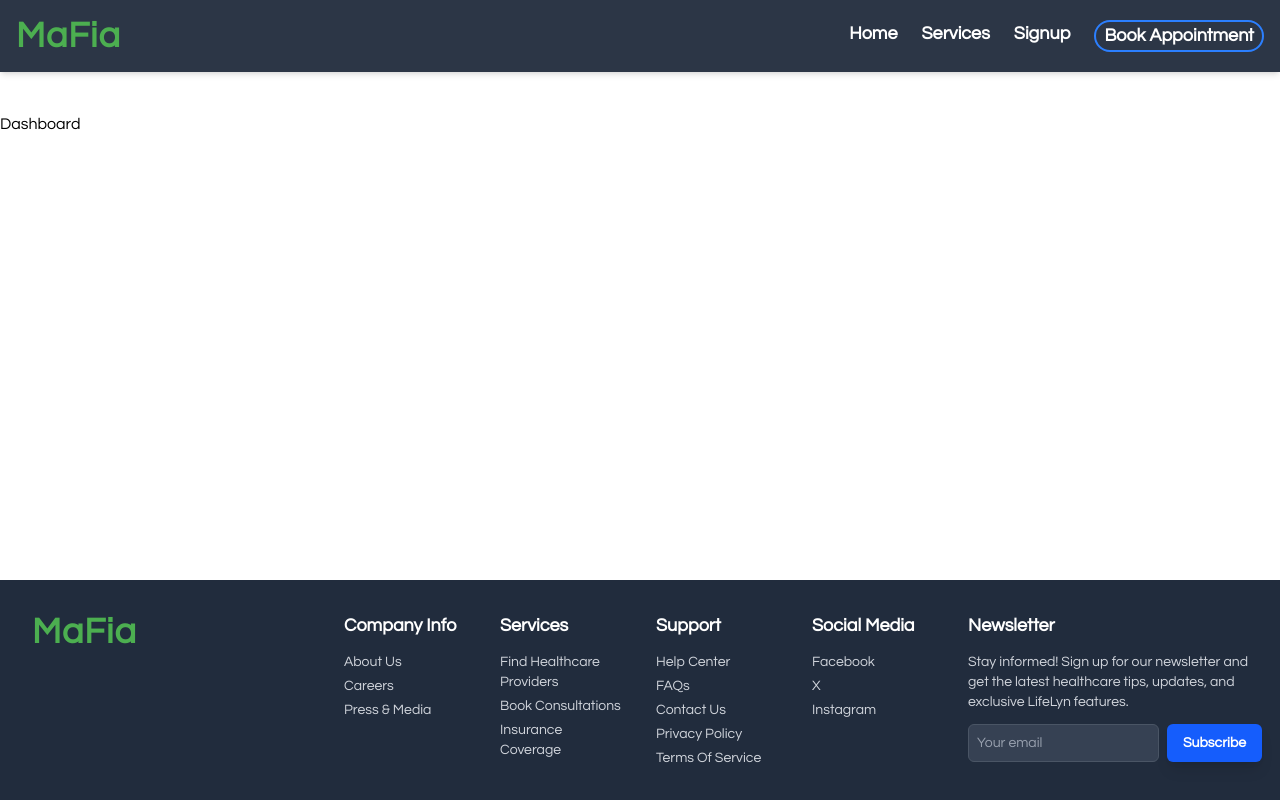
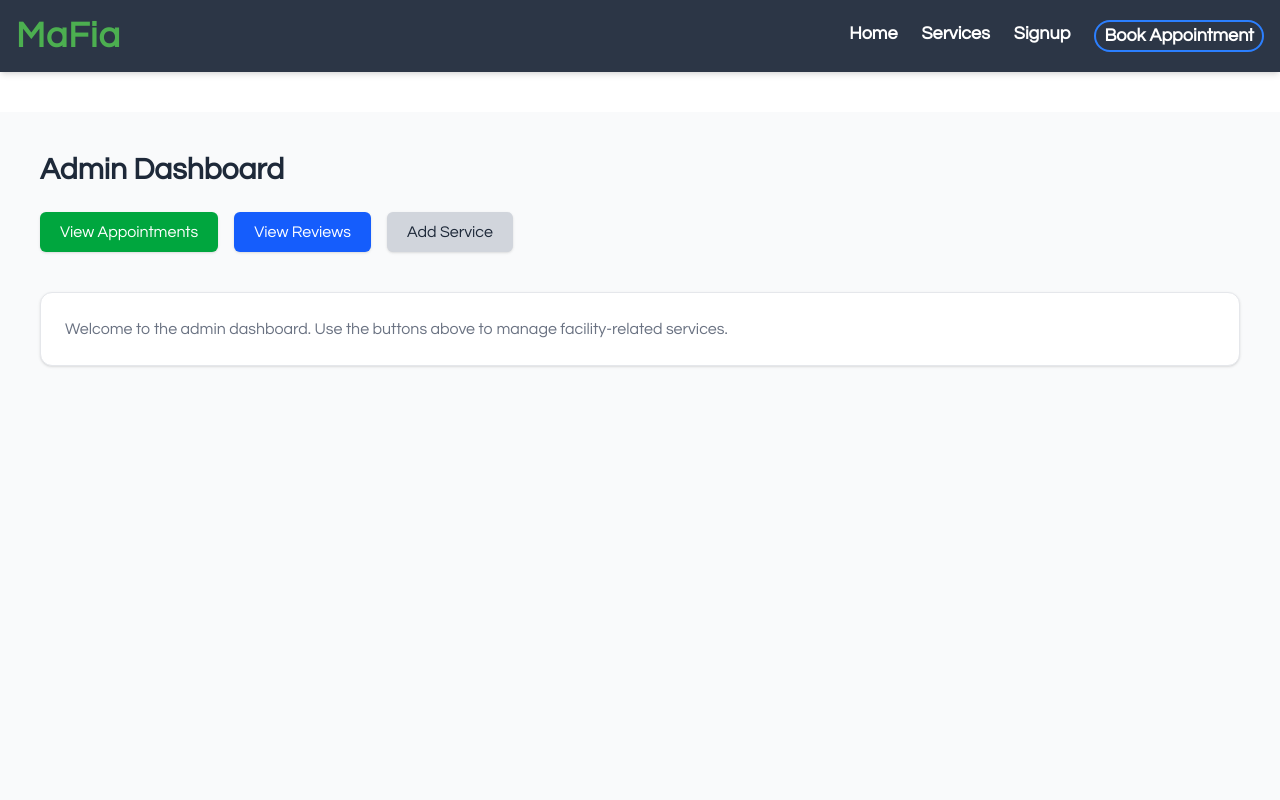
Before and after one commit to MafiaFour-LibProject/mafia-health-app, a React (Vite) app: page /admin in a window 1280 px wide. Shown: the top 800 px of the page. Built offline with nearby package versions, Linux system fonts and the light colour scheme; no server answers.

Commit message:
token verification redirect

```diff
--- a/src/App.jsx
+++ b/src/App.jsx
@@ -68,9 +68,10 @@ function App() {
         { path: "forgot-password", element: <ForgotPassword /> },
         { path: "reset-password", element: <ResetPassword /> },
         { path: "verify-email", element: <VerifyEmailNotice /> },
-        { path: "/auth/verify-email-token", element: <VerifyEmailToken /> },
       ],
     },
+
+    { path: "/verify-email/:token", element: <VerifyEmailToken /> },
 
     // User Routes
     {
--- a/src/pages/admin/AdminDashboard.jsx
+++ b/src/pages/admin/AdminDashboard.jsx
@@ -1,7 +1,45 @@
 // Facility admin dashboard. Lists all services(servicesCard). Button to go to appointments. Button to add service via a modal
 
+import { useNavigate } from "react-router-dom";
+
 const AdminDashboard = () => {
-  return <div>Dashboard</div>;
+  const navigate = useNavigate();
+
+  return (
+    <div className="min-h-screen bg-gray-50 p-6 md:p-10">
+      <div className="max-w-7xl mx-auto">
+        <h1 className="text-2xl md:text-3xl font-bold text-gray-800 mb-6">
+          Admin Dashboard
+        </h1>
+
+        <div className="flex flex-wrap gap-4 mb-10">
+          <button
+            onClick={() => navigate("/admin/appointments")}
+            className="bg-green-600 text-white px-5 py-2 rounded-md hover:bg-green-700 transition text-sm md:text-base shadow"
+          >
+            View Appointments
+          </button>
+          <button
+            onClick={() => navigate("/admin/reviews")}
+            className="bg-blue-600 text-white px-5 py-2 rounded-md hover:bg-blue-700 transition text-sm md:text-base shadow"
+          >
+            View Reviews
+          </button>
+          <button className="bg-gray-300 text-gray-800 px-5 py-2 rounded-md hover:bg-gray-400 transition text-sm md:text-base shadow">
+            Add Service
+          </button>
+        </div>
+
+        {/* Placeholder Content */}
+        <div className="bg-white p-6 rounded-xl shadow border border-gray-200">
+          <p className="text-gray-500 text-sm md:text-base">
+            Welcome to the admin dashboard. Use the buttons above to manage
+            facility-related services.
+          </p>
+        </div>
+      </div>
+    </div>
+  );
 };
 
 export default AdminDashboard;
--- a/src/pages/auth/VerifyEmailToken.jsx
+++ b/src/pages/auth/VerifyEmailToken.jsx
@@ -1,23 +1,15 @@
 import { useEffect, useState } from "react";
-import { useSearchParams, useNavigate } from "react-router-dom";
+import { useNavigate, useParams } from "react-router-dom";
 import { verifyEmailToken } from "../../services/authService";
 
 const VerifyEmailToken = () => {
-  const [searchParams] = useSearchParams();
+  const { token } = useParams();
   const [status, setStatus] = useState("verifying");
   const [message, setMessage] = useState("");
   const navigate = useNavigate();
 
   useEffect(() => {
     const verify = async () => {
-      const token = searchParams.get("token");
-      console.log("Token from URL:", token);
-      if (!token) {
-        setStatus("error");
-        setMessage("Invalid or missing token.");
-        return;
-      }
-
       try {
         await verifyEmailToken(token);
         setStatus("success");
@@ -29,25 +21,17 @@ const VerifyEmailToken = () => {
       }
     };
 
-    verify();
-  }, []);
+    if (token) verify();
+  }, [token, navigate]);
 
   return (
-    <div
-      className="min-h-screen flex items-center justify-center bg-cover bg-center"
-      style={{ backgroundImage: "url('/Drug1.jpg')" }}
-    >
-      <div className="bg-white/50 p-8 rounded-lg shadow-lg w-full max-w-md mx-auto text-center">
-        <h2 className="text-2xl font-bold mb-6 text-gray-800">
-          Email Verification
-        </h2>
-
-        <p className="text-lg text-gray-700 mb-4">
-          {status === "verifying" && "Verifying your email..."}
-          {status === "success" && message}
-          {status === "error" && message}
-        </p>
-      </div>
+    <div className="text-center py-20">
+      <h2 className="text-2xl font-bold mb-4">Email Verification</h2>
+      <p>
+        {status === "verifying" && "Verifying your email..."}
+        {status === "success" && message}
+        {status === "error" && message}
+      </p>
     </div>
   );
 };
--- a/src/pages/user/UserDashboard.jsx
+++ b/src/pages/user/UserDashboard.jsx
@@ -1,7 +1,40 @@
 // Userdashboard. Cards showing profile and appointments, and a button to edit profile via a modal
 
+import { useNavigate } from "react-router-dom";
+
 const UserDashboard = () => {
-  return <div>Dashboard</div>;
+  const navigate = useNavigate();
+
+  return (
+    <div className="min-h-screen bg-gray-50 p-6 md:p-10">
+      <div className="max-w-7xl mx-auto">
+        <h1 className="text-2xl md:text-3xl font-bold text-gray-800 mb-6">
+          User Dashboard
+        </h1>
+
+        <div className="flex flex-wrap gap-4 mb-10">
+          <button
+            onClick={() => navigate("/user/appointments")}
+            className="bg-green-600 text-white px-5 py-2 rounded-md hover:bg-green-700 transition text-sm md:text-base shadow"
+          >
+            View Your Appointments
+          </button>
+          <button
+            onClick={() => navigate("/")}
+            className="bg-blue-600 text-white px-5 py-2 rounded-md hover:bg-blue-700 transition text-sm md:text-base shadow"
+          >
+            Browse Facilities
+          </button>
+        </div>
+
+        <div className="bg-white p-6 rounded-xl shadow border border-gray-200">
+          <p className="text-gray-500 text-sm md:text-base">
+            Welcome Username to your dashboard.
+          </p>
+        </div>
+      </div>
+    </div>
+  );
 };
 
 export default UserDashboard;
```
